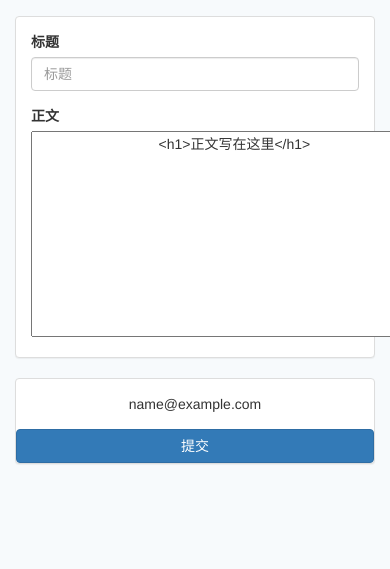
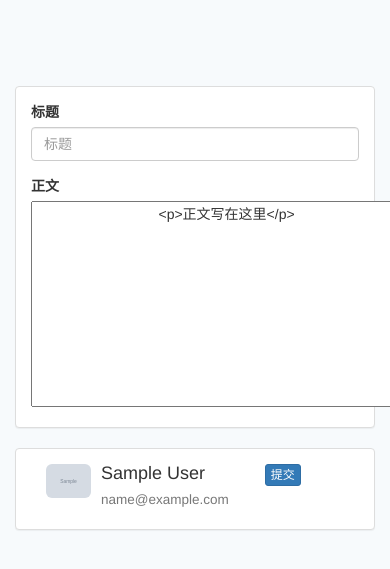
Before and after one commit to Suarezlin/blog, a Flask app: page /write in a window 390 px wide; the page is wider, and only the part inside the window is pictured. Shown: the part 54-623 px from the top of that part. Run offline with Flask 2, Linux system fonts and the light colour scheme; a user stored in the database is signed in; tables that the repository leaves empty hold one stand-in row (values such as "Sample post"); grey boxes marked "Sample" are stand-in pictures; some libraries are stand-ins or nearby versions.

Commit message:
add smartphone support

```diff
--- a/app/templates/write.html
+++ b/app/templates/write.html
@@ -163,6 +163,17 @@
                 $('#da').text(data.time);
                 $('#ava').attr('src', data.avatar)
             });
+            $.post($SCRIPT_ROOT + '/getinfo', {
+                id:{{ current_user.id }}
+            }, function (data, statu) {
+                console.log(data.email);
+                $('#e1').text(data.email);
+                $('#na1').text(data.name);
+                $('#add1').text(data.address);
+                $('#in1').text(data.about_me);
+                $('#da1').text(data.time);
+                $('#ava1').attr('src', data.avatar)
+            });
         });
         $(function () {
             $('.btn-primary').click(function () {
@@ -185,7 +196,7 @@
 {% block body %}
     <div class="container">
         <div class="row">
-            <div class="col-md-9">
+            <div class="col-md-9" style="padding-top: 70px">
                 <div class="panel panel-default">
                     <div class="panel-body">
                         <div class="form-group">
@@ -195,7 +206,7 @@
                         <div>
                             <label for="editor1">正文</label>
                             <textarea name="editor1" id="editor1" rows="10" cols="80">
-                                <h1>正文写在这里</h1>
+                                <p>正文写在这里</p>
                             </textarea>
                             <script>
                                 // Replace the <textarea id="editor1"> with a CKEditor
@@ -211,7 +222,7 @@
                     </div>
                 </div>
             </div>
-            <div class="col-md-3 hidden-xs">
+            <div class="col-md-3 visible-lg visible-md">
                 <div class="panel panel-default info">
                     <div class="panel-body">
                         <div class="media">
@@ -258,10 +269,43 @@
                     </div>
                 </div>
             </div>
-            <div class="col-md-3 visible-xs">
-                <div class="panel panel-default">
-                    <div class="panel-body text-center">{{ user.email }}</div>
-                    <button type="button" class="btn btn-primary btn-block">提交</button>
+            <div class="col-md-3 visible-xs visible-sm">
+                <div class="panel panel-default info1">
+                    <div class="panel-body">
+                        <div class="container">
+                            <div class="row">
+                                <div class="col-xs-8">
+                                    <div class="media">
+                                        <div class="media-left">
+                                            <a data-toggle="modal" data-target="#avatar_modal">
+                                                <img class="media-object img-rounded"
+                                                     src="http://localhost:5000/static/wait.gif"
+                                                     alt=""
+                                                     style="width: 45px" id="ava1">
+                                            </a>
+                                        </div>
+                                        <div class="media-body">
+                                            <h4 class="media-heading" id="na1"></h4>
+                                            <h4 class="media-heading">
+                                                <small id="e1"></small>
+                                            </h4>
+                                            {#                                            <small id="in1"></small>#}
+                                        </div>
+                                        </ul>
+                                    </div>
+                                </div>
+                                <div class="col-xs-4">
+                                    <button type="button" class="btn btn-primary btn-xs">提交</button>
+                                </div>
+                            </div>
+                        </div>
+                        {#                        <button type="button" class="btn btn-primary btn-sm btn-block" id="b1">写博客</button>#}
+                        {#                        <button type="button" class="btn btn-success btn-sm btn-block" data-toggle="modal"#}
+                        {#                                data-target="#myModal">#}
+                        {#                            编辑资料#}
+                        {#                        </button>#}
+                        {#                        <button type="button" class="btn btn-danger btn-sm btn-block" id="b3">注销</button>#}
+                    </div>
                 </div>
             </div>
         </div>
```
